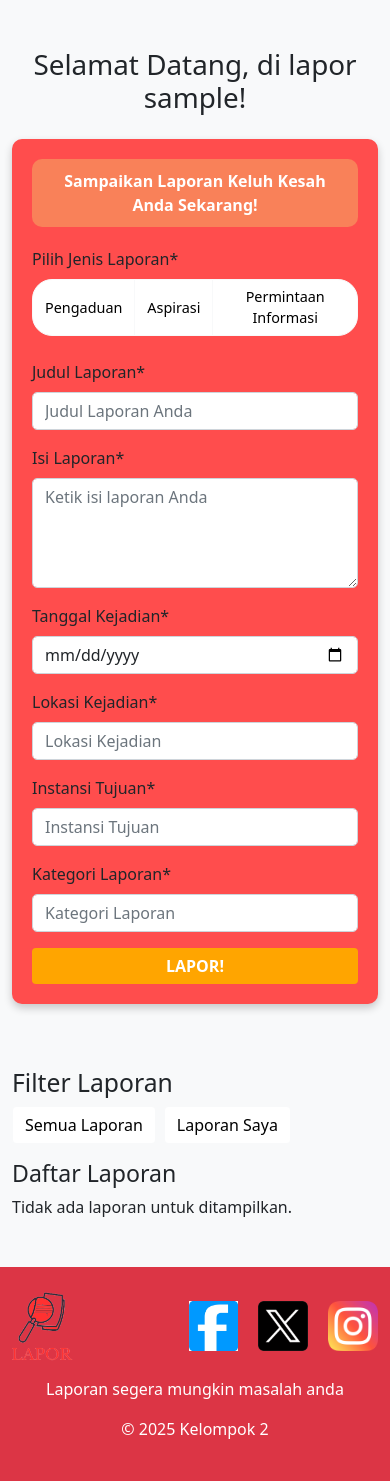
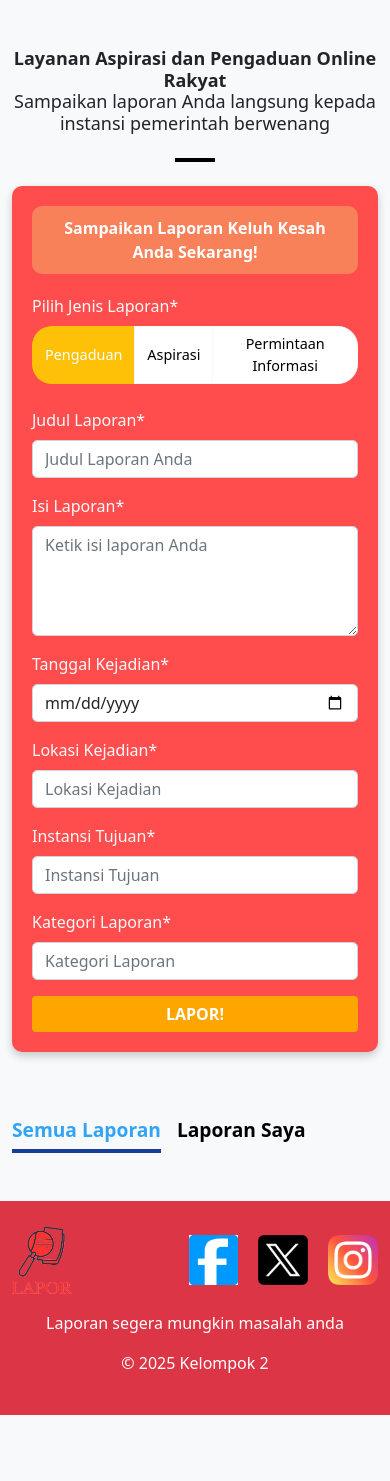
Before and after one commit to akaz-cyber/LaporWeb, a PHP site: page /LaporWeb/lapor in a window 390 px wide. Shown: the part 66-1547 px from the top of the page. After the commit the page ends 1481 px from the top, so only its background shows below. Run offline with PHP 8.4, Linux system fonts and the light colour scheme; the visitor is signed in with stand-in values (Sample User, id 1); data that the repository does not hold is empty.

Commit message:
responsive laporan dan menambahkan perbaikan

```diff
--- a/page/css/lapor.css
+++ b/page/css/lapor.css
@@ -28,7 +28,7 @@ body {
 
   .btn-active {
     background-color: #ffc107;
-    color: black;
+    color: rgb(255, 255, 255);
   }
 
   .form-control {
@@ -103,12 +103,89 @@ body {
     color: #6c757d;
   }
 
-  .btn-active {
-      background-color: yellow;
-      color: black;
-  }
+
 
   .btn-light {
       background-color: white;
       color: black;
   }
+
+
+  .nav-filter a {
+    color: black; /* Default warna teks */
+    text-decoration: none;
+    margin-right: 15px;
+    font-size: 1.2rem;
+    padding-bottom: 5px;
+  }
+
+  .nav-filter a.active {
+    color: #32A4F5; /* Warna teks biru untuk filter aktif */
+    font-weight: bold;
+    border-bottom: 4px solid #133E99; /* Garis bawah hitam */
+  }
+
+  .nav-filter a:hover {
+    color: #32A4F5; /* Warna saat di-hover */
+  }
+
+  .border-bd{
+    width: 40px;
+    border-bottom: 4px solid #000000;
+
+  }
+
+
+/* Rounded avatar for username */
+.rounded-avatar {
+  width: 50px;
+  height: 50px;
+  border-radius: 50%;
+  background-color: #ccc;
+}
+
+/* Message box for unclear reports */
+.message-box {
+  background-color: #f8f9fa;
+  padding: 1rem;
+  border: 2px solid;
+  border-radius: 10px;
+  color: #6c757d;
+  font-size: 1rem;
+}
+
+/* Status styles */
+.status-pending {
+  color: orange; /* Untuk status Pending */
+  font-weight: bold;
+}
+
+.status-ditolak {
+  color: red; /* Untuk status Ditolak */
+  font-weight: bold;
+}
+
+.status-disetujui {
+  color: green; /* Untuk status Disetujui */
+  font-weight: bold;
+}
+
+.status-selesai {
+  color: blue; /* Untuk status Selesai */
+  font-weight: bold;
+}
+
+/* Card padding and spacing */
+.card {
+  border-radius: 10px;
+  border: 2px solid #e0e0e0;
+}
+
+
+
+  @media (max-width: 768px) {
+
+    .text-h1-r{
+      font-size: 18px;
+    }
+  }
--- a/page/lapor.php
+++ b/page/lapor.php
@@ -29,50 +29,56 @@ if (!isset($_SESSION['role_id']) || $_SESSION['role_id'] != '2') {
 <body>
   <?php include 'component/navbar.php'; ?>
   <div class="container py-5">
+    <div class="text-center  mb-4">
+      <h1 class="text-h1-r"><b>Layanan Aspirasi dan Pengaduan Online Rakyat</b>
+        <p>Sampaikan laporan Anda langsung kepada instansi pemerintah berwenang</p>
+      </h1>
+    </div>
 
-    <h1 class="text-center mb-4">Selamat Datang, di lapor <?php echo $_SESSION['username']; ?>!</h1>
+    <div class="border-bd mx-auto mb-4"></div>
 
     <div class="form-container">
       <div class="form-header">Sampaikan Laporan Keluh Kesah Anda Sekarang!</div>
 
       <form method="POST" action="process_lapor_user">
         <div class="mb-4">
-          <label class="form-label">Pilih Jenis Laporan*</label>
+          <label class="form-label text-light">Pilih Jenis Laporan*</label>
           <div class="btn-group w-100" role="group">
             <button type="button" class="btn btn-light" onclick="setJenisLaporan(this, 'Pengaduan')">Pengaduan</button>
             <button type="button" class="btn btn-light" onclick="setJenisLaporan(this, 'Aspirasi')">Aspirasi</button>
             <button type="button" class="btn btn-light" onclick="setJenisLaporan(this, 'Permintaan Informasi')">Permintaan Informasi</button>
           </div>
+
           <input type="hidden" name="jenis_laporan" id="jenis_laporan" value="Pengaduan" required>
         </div>
 
         <div class="mb-3">
-          <label class="form-label">Judul Laporan*</label>
+          <label class="form-label text-light">Judul Laporan*</label>
           <input type="text" class="form-control" name="judul_laporan" placeholder="Judul Laporan Anda" required>
         </div>
 
         <div class="mb-3">
-          <label class="form-label">Isi Laporan*</label>
+          <label class="form-label text-light">Isi Laporan*</label>
           <textarea class="form-control" name="isi_laporan" rows="4" placeholder="Ketik isi laporan Anda" required></textarea>
         </div>
 
         <div class="mb-3">
-          <label class="form-label">Tanggal Kejadian*</label>
+          <label class="form-label text-light">Tanggal Kejadian*</label>
           <input type="date" class="form-control" name="tanggal_kejadian" required>
         </div>
 
         <div class="mb-3">
-          <label class="form-label">Lokasi Kejadian*</label>
+          <label class="form-label text-light">Lokasi Kejadian*</label>
           <input type="text" class="form-control" name="lokasi_kejadian" placeholder="Lokasi Kejadian" required>
         </div>
 
         <div class="mb-3">
-          <label class="form-label">Instansi Tujuan*</label>
+          <label class="form-label text-light">Instansi Tujuan*</label>
           <input type="text" class="form-control" name="instansi_tujuan" placeholder="Instansi Tujuan" required>
         </div>
 
         <div class="mb-3">
-          <label class="form-label">Kategori Laporan*</label>
+          <label class="form-label text-light">Kategori Laporan*</label>
           <input type="text" class="form-control" name="kategori_laporan" placeholder="Kategori Laporan" required>
         </div>
 
@@ -82,11 +88,14 @@ if (!isset($_SESSION['role_id']) || $_SESSION['role_id'] != '2') {
   </div>
 
   <div class="container mt-3">
-      <h2>Filter Laporan</h2>
-      <div class="d-flex mb-3">
-        <a href="?filter=all" class="btn <?php echo ($filter == 'all') ? 'btn-primary' : 'btn-light'; ?> me-2">Semua Laporan</a>
-        <a href="?filter=my" class="btn <?php echo ($filter == 'my') ? 'btn-primary' : 'btn-light'; ?>">Laporan Saya</a>
+    <?php
+    $filter = isset($_GET['filter']) ? $_GET['filter'] : 'all';
+    ?>
+    <div class="nav-filter d-flex mb-3">
+      <a href="?filter=all" class="<?php echo ($filter == 'all') ? 'active' : ''; ?> fw-bold me-3">Semua Laporan</a>
+      <a href="?filter=my" class="<?php echo ($filter == 'my') ? 'active' : ''; ?> fw-bold">Laporan Saya</a>
     </div>
+
   </div>
 
 
@@ -101,33 +110,39 @@ if (!isset($_SESSION['role_id']) || $_SESSION['role_id'] != '2') {
   }
   $result = $conn->query($sql); ?>
 
+  <div class="container">
+    <?php if ($result->num_rows > 0): ?>
+      <?php foreach ($result as $row): ?>
+        <div class="card mb-3">
+          <div class="card-body">
+            <div class="d-flex align-items-center">
+              <img class="rounded-avatar" src="/LaporWeb/page/img/profile.png" alt="">
+              <h5 class="ms-3 mb-0"><?= htmlspecialchars($row['username']) ?></h5>
+            </div>
+            <div class="mt-3">
+              <h5 class="text-primary">Judul Laporan: <?= htmlspecialchars($row['judul_laporan']) ?> - <span class=""><?= htmlspecialchars($row['lokasi_kejadian']) ?></span></h5>
+              <p class="text-muted"> <?= date('d M Y', strtotime($row['dibuat_kapan'])) ?> - <span class="status-<?= strtolower($row['status']) ?>"><?= htmlspecialchars($row['status']) ?></span></p>
+              <p><strong>Kategori:</strong> <?= htmlspecialchars($row['kategori_laporan']) ?></p>
+              <p><strong>Instansi Tujuan:</strong> <?= htmlspecialchars($row['instansi_tujuan']) ?></p>
+              <p><strong>Jenis Laporan:</strong> <?= htmlspecialchars($row['jenis_laporan']) ?></p>
+              <p><strong>Isi Laporan:</strong> <?= nl2br(htmlspecialchars($row['isi_laporan'])) ?></p>
+            </div>
+            <?php if (strtolower($row['status']) === 'ditolak'): ?>
+              <p class="fw-bold">Pesan kenapa di tolak : </p>
+              <div class="message-box mt-3">
+                <p><?= htmlspecialchars($row['alasan_ditolak']) ?></p>
+              </div>
+            <?php endif; ?>
+          </div>
+        </div>
+      <?php endforeach; ?>
+    <?php endif; ?>
+  </div>
 
-  <div class="container">
-    <h3>Daftar Laporan</h3>
-    <?php
-    if ($result->num_rows > 0) {
-      while ($row = $result->fetch_assoc()) {
-        echo "<div class='card mb-3'>";
-        echo "<div class='card-header fw-bold'>" . htmlspecialchars($row['username']) . "</div>";
-        echo "<div class='card-body'>";
-        echo "<h5 class='card-title'> judul laporan :" . htmlspecialchars($row['judul_laporan']) . " | " . $row['status'] . "</h5>";
-        echo "<p class='card-text'> kategori :" . nl2br(htmlspecialchars($row['kategori_laporan'])) . "</p>";
-        echo "<p class='card-text'> Instansi_tujuan :" . nl2br(htmlspecialchars($row['instansi_tujuan'])) . "</p>";
-        echo "<p class='card-text'> isi laporan :" . nl2br(htmlspecialchars($row['isi_laporan'])) . "</p>";
-        echo "<p class='card-text'> status :" . nl2br(htmlspecialchars($row['status'])) . "</p>";
-        echo "<p class='card-text'> isi laporan :" . nl2br(htmlspecialchars($row['jenis_laporan'])) . "</p>";
-        echo "<p class='text-muted'>Tanggal dibuat: " . date('d M Y', strtotime($row['dibuat_kapan'])) . "</p>";
-        echo "</div>";
-        echo "</div>";
-      }
-    } else {
-      echo "<p>Tidak ada laporan untuk ditampilkan.</p>";
-    }
-    ?>
-  </div>
 
   </div>
   <script>
+    // Fungsi untuk menetapkan tombol aktif
     function setJenisLaporan(button, value) {
       // Atur semua tombol kembali ke kelas "btn-light"
       document.querySelectorAll('.btn-group .btn').forEach(btn => {
@@ -142,7 +157,16 @@ if (!isset($_SESSION['role_id']) || $_SESSION['role_id'] != '2') {
       // Set nilai input tersembunyi
       document.getElementById('jenis_laporan').value = value;
     }
+
+    // Pastikan tombol "Pengaduan" aktif secara default saat halaman dimuat
+    document.addEventListener('DOMContentLoaded', () => {
+      const defaultButton = document.querySelector('.btn-group .btn:first-child');
+      if (defaultButton) {
+        setJenisLaporan(defaultButton, 'Pengaduan');
+      }
+    });
   </script>
+
   <?php include 'page/component/footer.php'; ?>
 </body>
 
--- a/process/process_terima_dan_tolak.php
+++ b/process/process_terima_dan_tolak.php
@@ -26,8 +26,6 @@ if (isset($_GET['action'])) {
     $message = "Laporan berhasil dihapus";
     }
 
-
-
     else {
         echo "Aksi tidak valid!";
         exit;
```
Also changed, not shown: process/process_lapor_user.php (+11 -0 lines), process/process_register.php (+18 -2 lines). Lines whose indentation alone changed are shown as unchanged.
